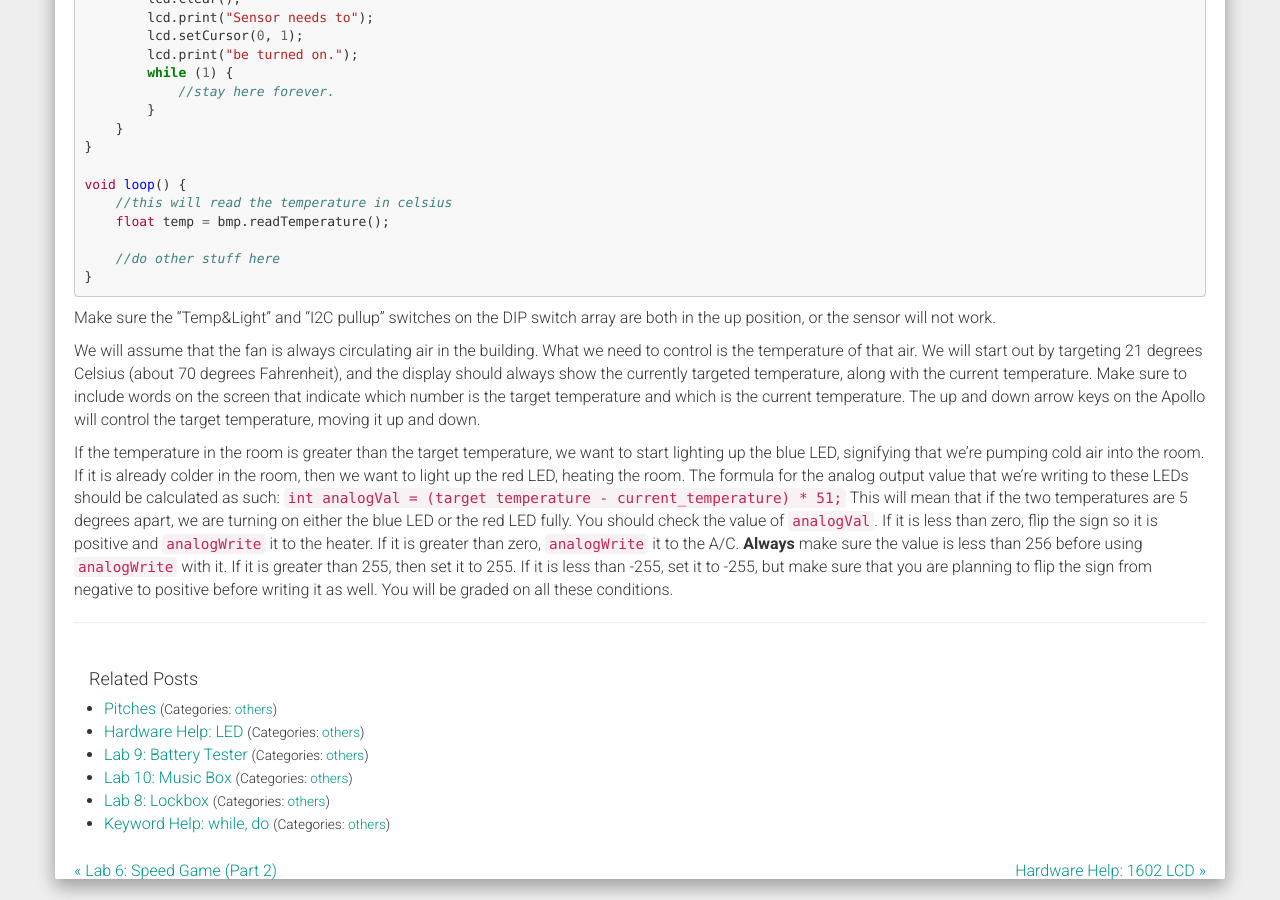
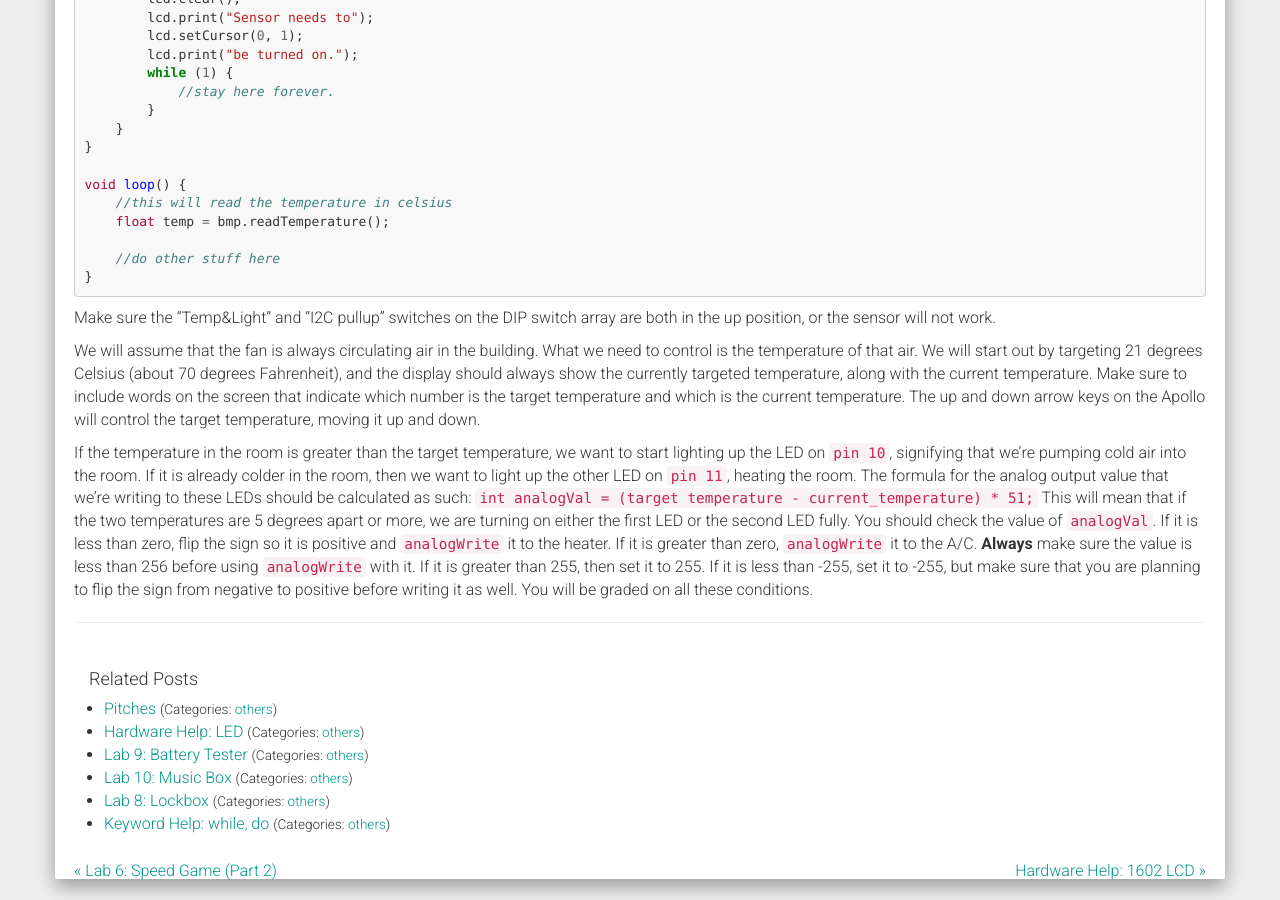
Before and after one commit to AscensionEngineering/ascensionengineering.github.io, a Jekyll site: the page built from _posts/2015-07-01-lab-7-ac-unit.markdown, in a window 1280 px wide and 900 px high, scrolled down 852 px. Built offline with Jekyll 4.4.1, drawn with Linux system fonts in a browser that asks for light colours; nearby versions of some CDN libraries; comment, search, counter and statistics services are not loaded.

Commit message:
Update 2015-07-01-lab-7-ac-unit.markdown

```diff
--- a/_posts/2015-07-01-lab-7-ac-unit.markdown
+++ b/_posts/2015-07-01-lab-7-ac-unit.markdown
@@ -52,4 +52,4 @@ Make sure the "Temp&Light" and "I2C pullup" switches on the DIP switch array are
 
 We will assume that the fan is always circulating air in the building. What we need to control is the temperature of that air. We will start out by targeting 21 degrees Celsius (about 70 degrees Fahrenheit), and the display should always show the currently targeted temperature, along with the current temperature. Make sure to include words on the screen that indicate which number is the target temperature and which is the current temperature. The up and down arrow keys on the Apollo will control the target temperature, moving it up and down.
 
-If the temperature in the room is greater than the target temperature, we want to start lighting up the blue LED, signifying that we're pumping cold air into the room. If it is already colder in the room, then we want to light up the red LED, heating the room. The formula for the analog output value that we're writing to these LEDs should be calculated as such: `int analogVal = (target temperature - current_temperature) * 51;` This will mean that if the two temperatures are 5 degrees apart, we are turning on either the blue LED or the red LED fully. You should check the value of `analogVal`. If it is less than zero, flip the sign so it is positive and `analogWrite` it to the heater. If it is greater than zero, `analogWrite` it to the A/C. **Always** make sure the value is less than 256 before using `analogWrite` with it. If it is greater than 255, then set it to 255. If it is less than -255, set it to -255, but make sure that you are planning to flip the sign from negative to positive before writing it as well. You will be graded on all these conditions.
+If the temperature in the room is greater than the target temperature, we want to start lighting up the LED on `pin 10`, signifying that we're pumping cold air into the room. If it is already colder in the room, then we want to light up the other LED on `pin 11`, heating the room. The formula for the analog output value that we're writing to these LEDs should be calculated as such: `int analogVal = (target temperature - current_temperature) * 51;` This will mean that if the two temperatures are 5 degrees apart or more, we are turning on either the first LED or the second LED fully. You should check the value of `analogVal`. If it is less than zero, flip the sign so it is positive and `analogWrite` it to the heater. If it is greater than zero, `analogWrite` it to the A/C. **Always** make sure the value is less than 256 before using `analogWrite` with it. If it is greater than 255, then set it to 255. If it is less than -255, set it to -255, but make sure that you are planning to flip the sign from negative to positive before writing it as well. You will be graded on all these conditions.
```
